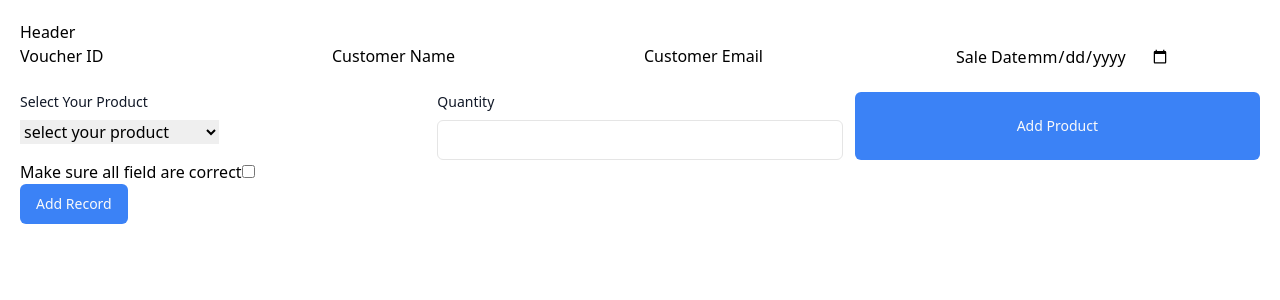
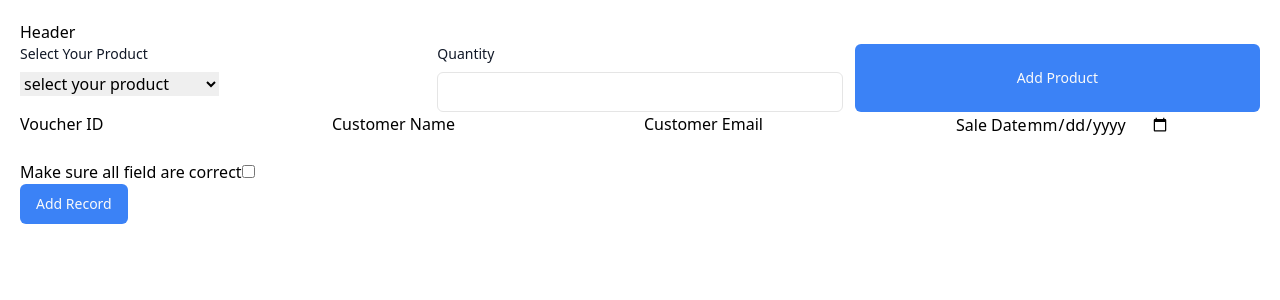
Before and after one commit to KyawThetHtwe5502/Voucher-app, a React (Vite) app: page /sale in a window 1280 px wide. Shown: the top 300 px of the page. Built offline with nearby package versions, Linux system fonts and the light colour scheme; data requests are answered from the project's data file.

Commit message:
invoice number

```diff
--- a/data.json
+++ b/data.json
@@ -21,22 +21,87 @@
   ],
   "vouchers": [
     {
-      "id": "d174",
+      "id": "3335",
       "voucher_id": "dfdfdff",
       "customer_name": "dffff",
       "customer_email": "affff@gmail.com",
       "sale_date": "2024-12-10",
       "all_correct": true,
-      "records": []
+      "records": [
+        {
+          "id": 1733932176270,
+          "product": {
+            "product_name": "Custom Website Design",
+            "price": "20",
+            "created_at": "2024-12-09T05:31:15.620Z",
+            "id": "2"
+          },
+          "quantity": 1,
+          "cost": 20
+        }
+      ],
+      "total": 20,
+      "tax": 1.4000000000000001,
+      "netTotal": 21.4
     },
     {
-      "id": "0c44",
+      "id": "b1b9",
       "voucher_id": "dfdfdff",
       "customer_name": "dffff",
       "customer_email": "affff@gmail.com",
       "sale_date": "2024-12-10",
       "all_correct": true,
-      "records": []
+      "records": [
+        {
+          "id": 1733932176270,
+          "product": {
+            "product_name": "Custom Website Design",
+            "price": "20",
+            "created_at": "2024-12-09T05:31:15.620Z",
+            "id": "2"
+          },
+          "quantity": 2,
+          "cost": 40
+        }
+      ],
+      "total": 40,
+      "tax": 2.8000000000000003,
+      "netTotal": 42.8
+    },
+    {
+      "id": "5698",
+      "voucher_id": "dfdfdff",
+      "customer_name": "dffff",
+      "customer_email": "affff@gmail.com",
+      "sale_date": "2024-12-10",
+      "all_correct": true,
+      "records": [
+        {
+          "id": 1733932176270,
+          "product": {
+            "product_name": "Custom Website Design",
+            "price": "20",
+            "created_at": "2024-12-09T05:31:15.620Z",
+            "id": "2"
+          },
+          "quantity": 2,
+          "cost": 40
+        },
+        {
+          "id": 1733932631047,
+          "product": {
+            "product_name": "Custom Website Design",
+            "price": "30",
+            "created_at": "2024-12-10T07:14:38.906Z",
+            "id": "a47e"
+          },
+          "quantity": 1,
+          "cost": 30
+        }
+      ],
+      "total": 70,
+      "tax": 4.9,
+      "netTotal": 74.9
     }
   ]
 }
--- a/src/components/SaleForm.tsx
+++ b/src/components/SaleForm.tsx
@@ -12,7 +12,8 @@ const SaleForm = () => {
     const { register, handleSubmit ,reset } = useForm()
     const { data } = useSWR<Product[]>('http://localhost:5000/products', fetcher);
     const {records, addRecord, changeQuantity} = useRecordStore()
-    const onSubmit = (data:any)=> {
+    const onSubmit = (data:any) => {
+
         const currentProduct = JSON.parse(data.product)
         const currentId = currentProduct.id;
         console.log(currentId)
@@ -28,12 +29,12 @@ const SaleForm = () => {
                 cost: data.quantity * currentProduct.price
                })
         }
-        console.log(typeof data.quantity)
+
       reset()
     }
     console.log(records)
     return (
-        <div>
+
             <form onSubmit={handleSubmit(onSubmit)} className="grid grid-cols-3 gap-3">
                 <div className="col-span-1">
                     <label
@@ -42,8 +43,8 @@ const SaleForm = () => {
                     >
                         Select Your Product
                     </label>
-                    <select {...register("product")} id="">
-                        <option value="">select your product</option>
+                    <select {...register("product")}>
+                        <option >select your product</option>
                         {data && data.map((product) => <option key={product.id} value={JSON.stringify(product)} >
                             {product.product_name}
                         </option>)}
@@ -60,7 +61,7 @@ const SaleForm = () => {
                 </div>
                 <Button type="submit" className="col-span-1  bg-blue-500 w-full h-full">Add Product </Button>
             </form>
-        </div>
+
     )
 }
 
--- a/src/components/VoucherInfo.tsx
+++ b/src/components/VoucherInfo.tsx
@@ -5,19 +5,28 @@ import { useRecordStore } from "@/store/useRecordStore"
 
 const VoucherInfo = () => {
     const { register, handleSubmit } = useForm()
-    const {records} = useRecordStore()
-    const onSubmit = async (data:any) => {
-        await fetch(`http://localhost:5000/vouchers`,{
+    const { records, resetRecord } = useRecordStore()
+    const onSubmit = async (data: any) => {
+
+        const total  = records.reduce((pv,cv) => pv + cv.cost,0 );
+        const tax = total * 0.07;
+        const netTotal = tax + total;
+        const currentVoucher = {...data,records,total,tax,netTotal}
+        await fetch(`http://localhost:5000/vouchers`, {
             method: "POST",
             headers: {
                 'Content-Type': 'application/json'
             },
-            body: JSON.stringify({
-                ...data,records
+            body: JSON.stringify(currentVoucher)
         })
-        })
+        resetRecord()
     }
     return (
+        <div>
+            <div>
+                <SaleForm />
+            </div>
+            <div>
                 <form onSubmit={handleSubmit(onSubmit)} >
                     <div className="grid grid-cols-4 gap-2">
                         <div>
@@ -45,10 +54,7 @@ const VoucherInfo = () => {
                             })} />
                         </div>
                     </div>
-            <div>
 
-            <SaleForm/>
-            </div>
                     <div>
                         <label htmlFor=""> Make sure all field are correct
                         </label>
@@ -58,6 +64,9 @@ const VoucherInfo = () => {
                         Add Record
                     </Button>
                 </form>
+            </div>
+        </div>
+
     )
 }
 
--- a/src/pages/SalePage.tsx
+++ b/src/pages/SalePage.tsx
@@ -1,3 +1,4 @@
+
 import VoucherInfo from "@/components/VoucherInfo"
 
 
--- a/src/store/useRecordStore.ts
+++ b/src/store/useRecordStore.ts
@@ -9,9 +9,10 @@ interface Record {
   }
 
 type store = {
-    records: Record[],
-    addRecord: (record: Record) => void,
-    changeQuantity:(id:number,quantity: number) => void
+    records: Record[];
+    addRecord: (record: Record) => void;
+    changeQuantity:(id:number,quantity: number) => void;
+    resetRecord: () => void;
 }
 export const useRecordStore = create<store>(
     (set) => ({
@@ -28,5 +29,6 @@ export const useRecordStore = create<store>(
                     return record;
                 }
             })
-        }))
+        })),
+        resetRecord: () => set({records: []})
     }))
```
Lines whose indentation alone changed are shown as unchanged.
